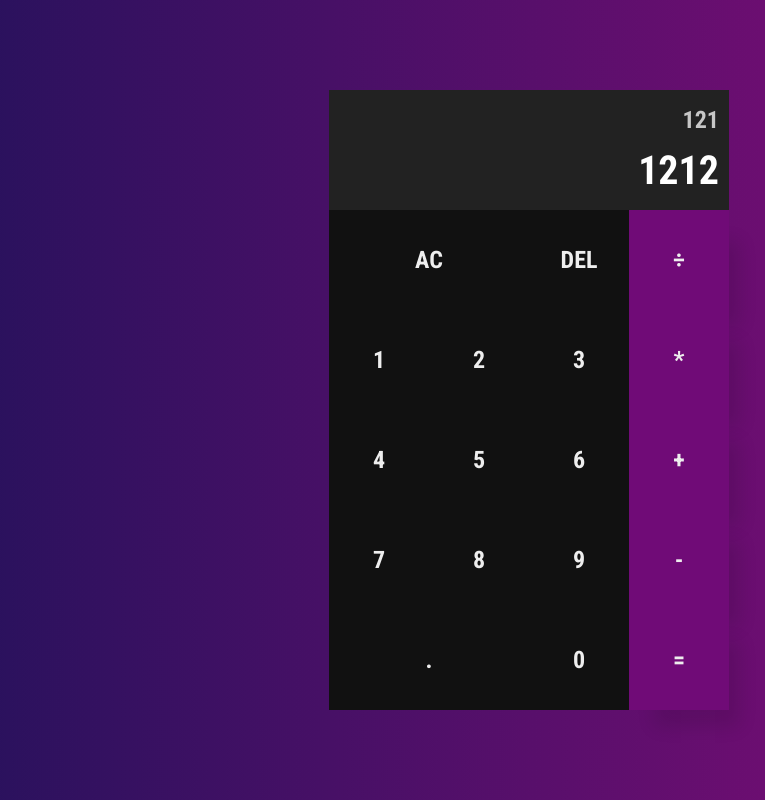
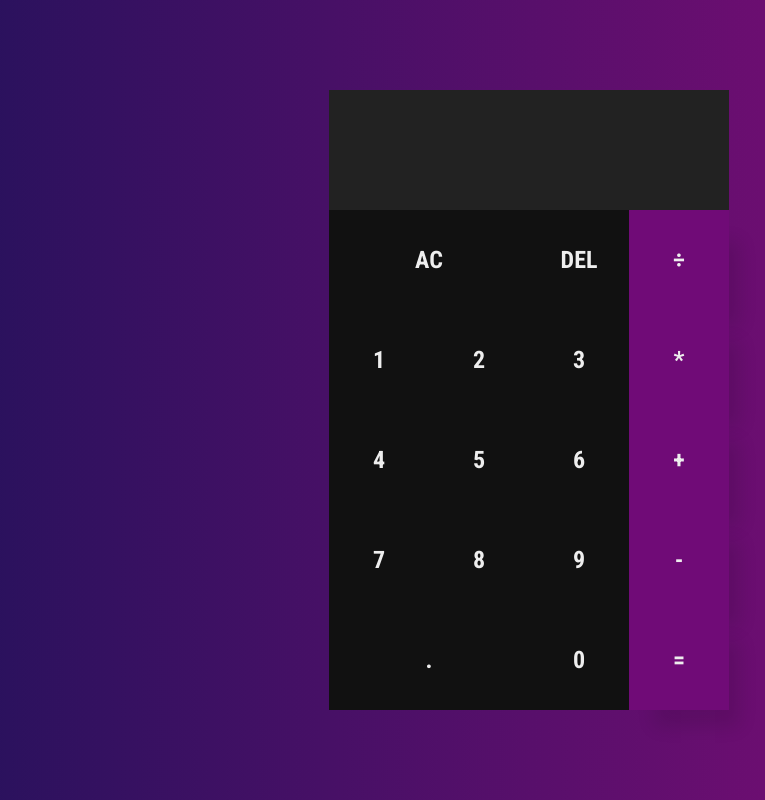
Before and after one commit to andrelssouza/initial-commit, a plain HTML site: page calculator/index.html in a window 1280 px wide. Shown: the whole page, without its empty margins (111-876 px from the left). Drawn offline with Linux system fonts and the light colour scheme.

Commit message:
Update index.html

```diff
--- a/calculator/index.html
+++ b/calculator/index.html
@@ -15,8 +15,8 @@
 <body>
     <div class="grid-container">
         <div class="output">
-            <div data-previous-operand class="previous-operand">121</div>
-            <div data-current-operand class="current-operand">1212</div>
+            <div data-previous-operand class="previous-operand"></div>
+            <div data-current-operand class="current-operand"></div>
         </div>
         <button data-all-clear class="span-two">AC</button>
         <button data-delete>DEL</button>
```
